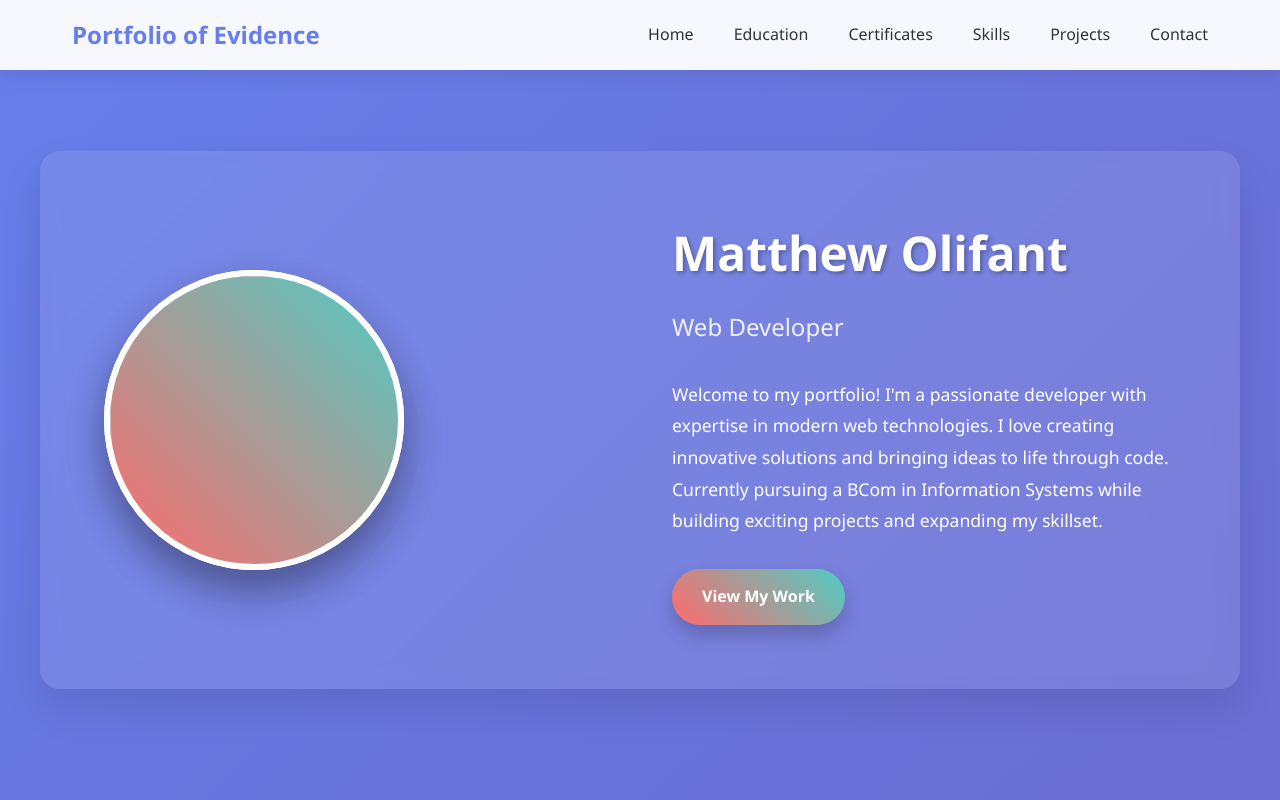
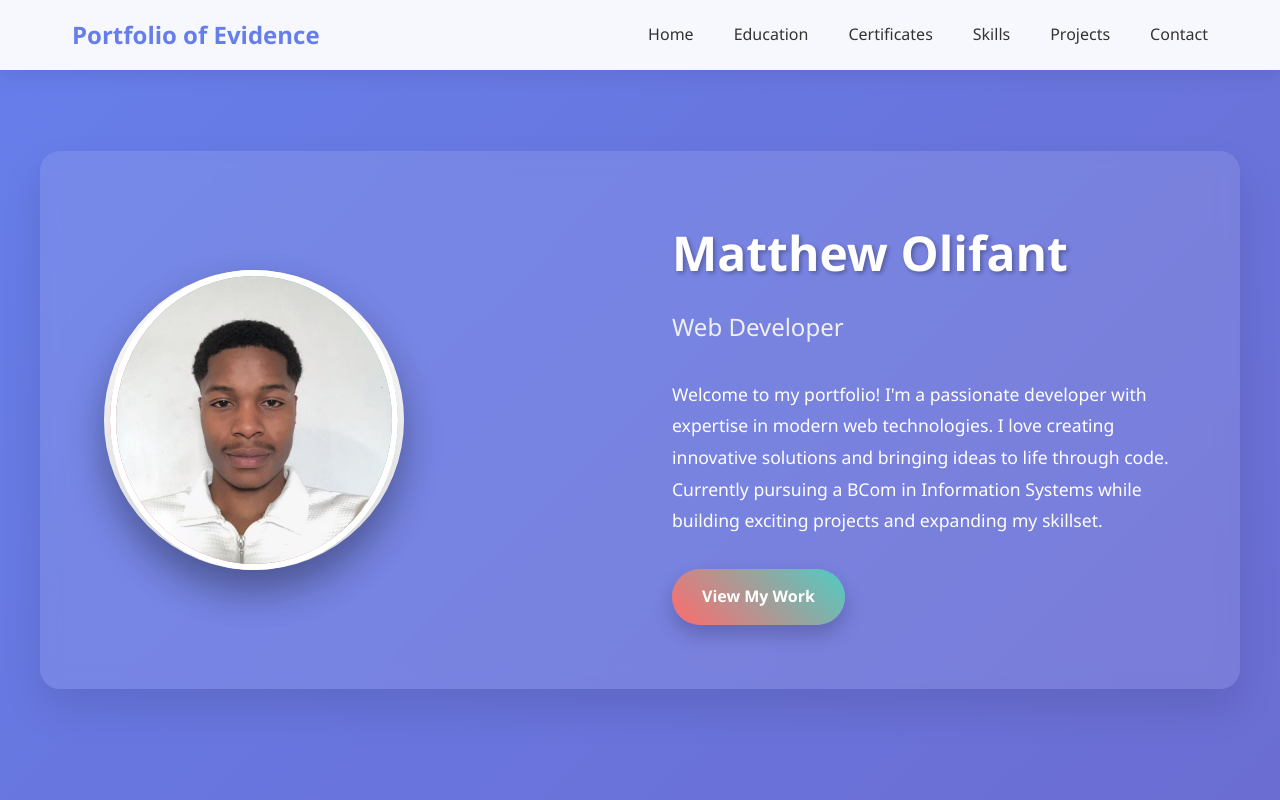
Before and after one commit to matt-olif/MatthewPortfolio, a plain HTML site: page index.html in a window 1280 px wide. Shown: the top 800 px of the page. Drawn offline with Linux system fonts and the light colour scheme; the site is published under a folder, as on GitHub Pages, so addresses that start at the root find nothing.

Commit message:
Fixed profile img scr path

```diff
--- a/index.html
+++ b/index.html
@@ -29,7 +29,7 @@
             <div class="hero">
                 <div class="hero-image">
                     <div class="profile-img">
-                        <img class="profile-img" src="/profilePic.jpeg"/>
+                        <img class="profile-img" src="profilePic.jpeg"/>
                     </div>
                 </div>
                 <div class="hero-content">
```
